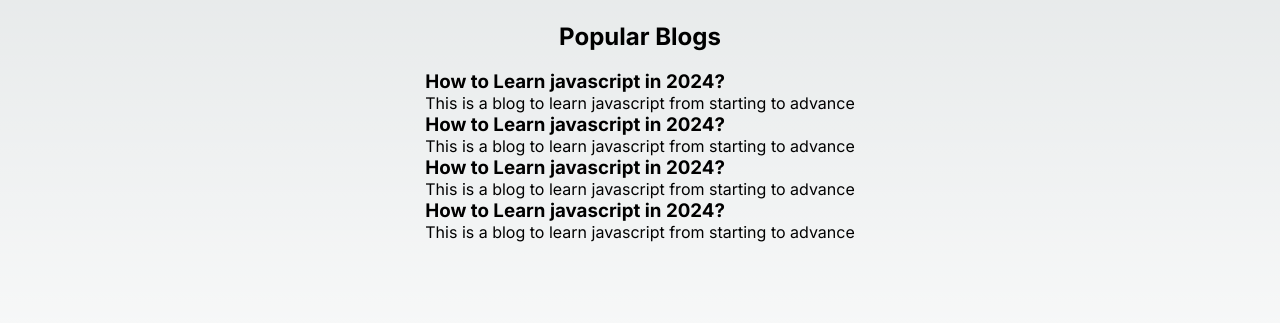
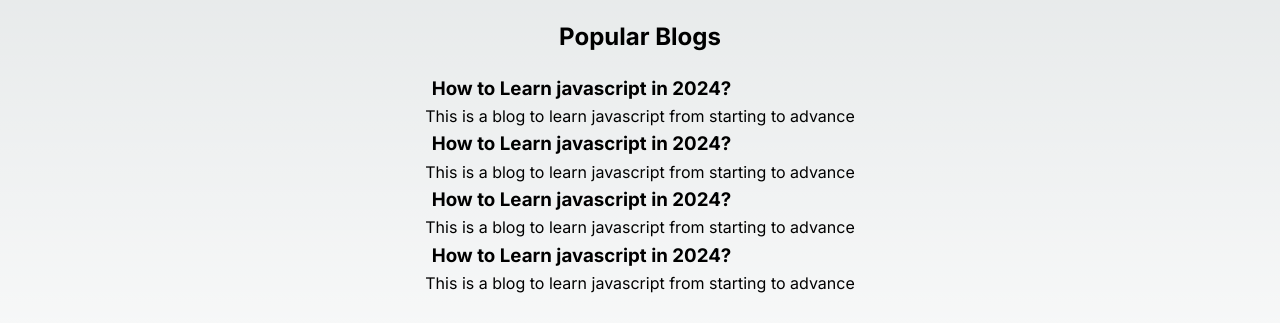
Before and after one commit to Laraib007/Advance-Nextjs, a Next.js app in the folder my-app/: page / in a window 1280 px wide. Shown: the part 395-718 px from the top of the page. Built offline with nearby package versions, Linux system fonts and the light colour scheme.

Commit message:
center and padding

```diff
--- a/my-app/styles/Home.module.css
+++ b/my-app/styles/Home.module.css
@@ -13,7 +13,9 @@
   padding: 0.22rem;
   width: 80%;
 }
-
+.main h3{
+  padding: 0.4rem;
+}
 
 .description {
   display: inherit;
```
